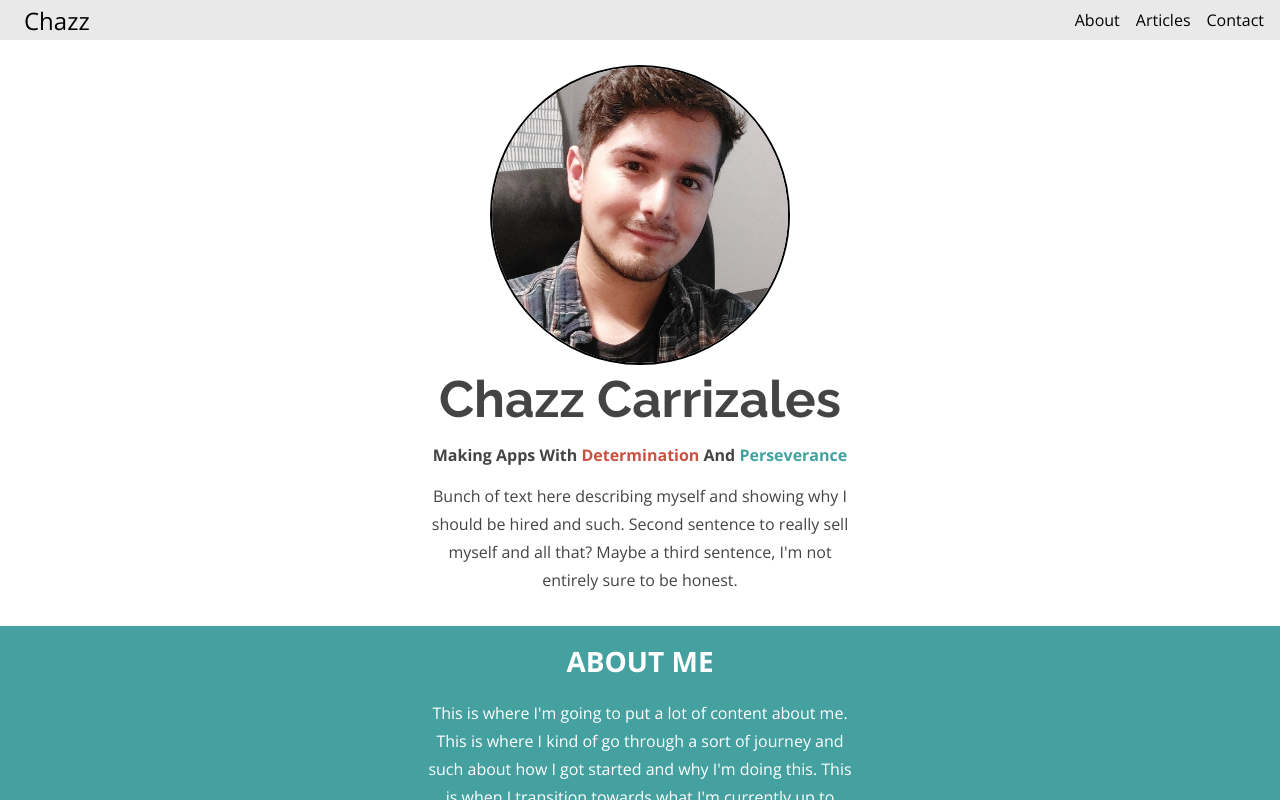
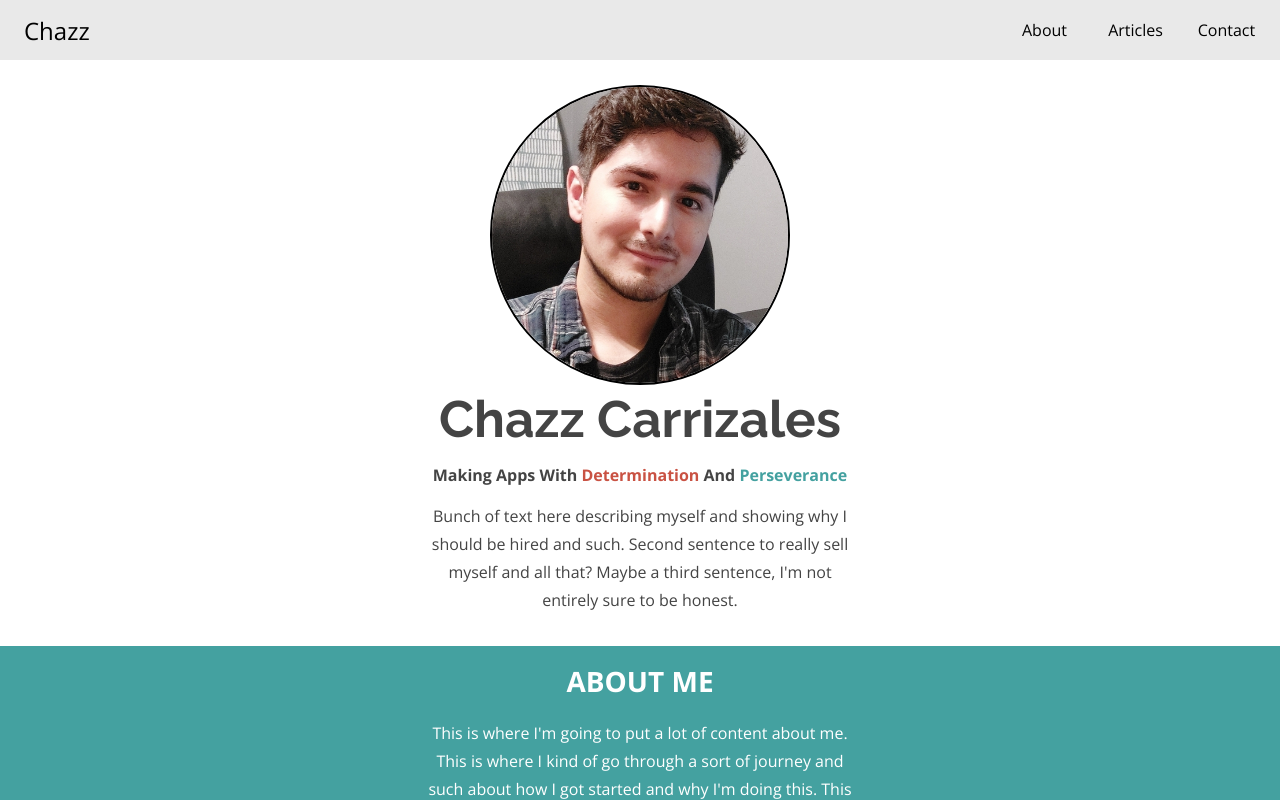
Before and after one commit to czcarrizales/react-portfolio, a React (Create React App) app: page / in a window 1280 px wide. Shown: the top 800 px of the page. Built offline with nearby package versions, Linux system fonts and the light colour scheme; the HTML template or start-up script is replaced by a standard one.

Commit message:
increasing height of navbar and added hover effects (Navbar.css)

```diff
--- a/src/css/Navbar.css
+++ b/src/css/Navbar.css
@@ -5,7 +5,7 @@
     align-items: center;
     text-align: center;
     background-color: rgb(233, 233, 233);
-    height: 40px;
+    height: 60px;
 }
 
 nav {
@@ -21,6 +21,7 @@ nav {
 li,
 .navLinks a {
     display: flex;
+    justify-content: center;
     align-items: center;
     color: black;
     text-decoration: none;
@@ -29,6 +30,12 @@ li,
 
 .navLinks a {
     margin-right: 1em;
+    height: 100%;
+    width: 75px;
+}
+
+.navLinks a:hover {
+    background-color: rgb(255, 255, 255);
 }
 
 .logo {
```
